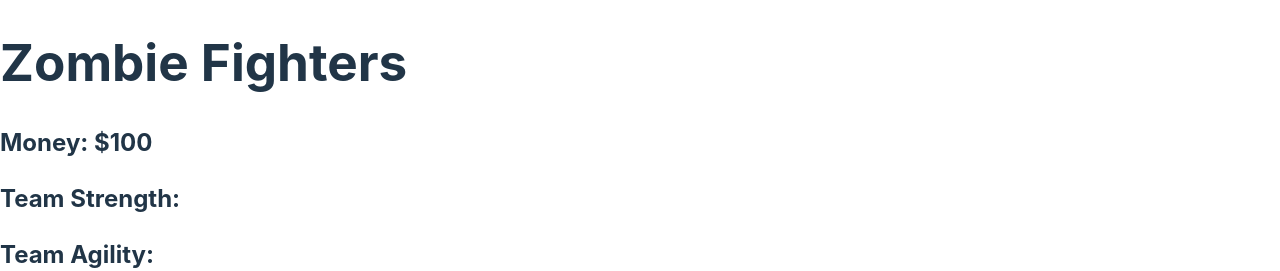
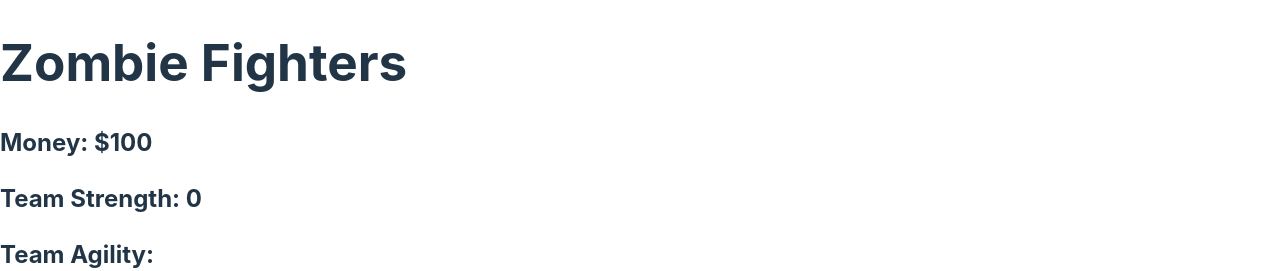
Before and after one commit to caojohnny91/react-state-management-lab, a React (Vite) app: page / in a window 1280 px wide. Shown: the top 271 px of the page. Built offline with nearby package versions, Linux system fonts and the light colour scheme.

Commit message:
added totalStrength variable and function to render total strength when member is added

```diff
--- a/src/App.jsx
+++ b/src/App.jsx
@@ -1,5 +1,5 @@
 // src/App.jsx
-import { useState } from "react";
+import { useEffect, useState } from "react";
 import FighterAttributes from "./components/FighterAttributes/FighterAttributes.jsx";
 import TeamMember from "./components/TeamMember.jsx";
 import "./App.css";
@@ -8,6 +8,8 @@ const App = () => {
   const [team, setTeam] = useState([]);
 
   const [money, setMoney] = useState(100);
+
+  const [totalStrength, setTotalStrength] = useState(0);
 
   const [zombieFighters, setZombieFighters] = useState([
     {
@@ -82,23 +84,36 @@ const App = () => {
     },
   ]);
 
+  const calculateTotalStrength = (team =>{
+    return team.reduce((total, fighter) => total + fighter.strength, 0)
+  })
+
   const handleAddFighter = (addFighter) => {
     if (money >= addFighter.price) {
       setTeam((team) => [...team, addFighter]);
       setMoney((money) => money - addFighter.price);
+      setTotalStrength(calculateTotalStrength(newTeam));
     } else {
       console.log("Not enough money");
     }
   };
 
+  useEffect(() => {
+    setTotalStrength(calculateTotalStrength(team));
+  }, [team]);
+
   return (
     <>
       <h1>Zombie Fighters</h1>
       <h2>Money: ${money}</h2>
-      <h2>Team Strength: </h2>
+      <h2>Team Strength: {totalStrength}</h2>
       <h2>Team Agility: </h2>
       <h2>Team</h2>
-        {team.length === 0 ? (<p>Pick some team members!</p>) : (<TeamMember team={team} />)}
+      {team.length === 0 ? (
+        <p>Pick some team members!</p>
+      ) : (
+        <TeamMember team={team} />
+      )}
 
       <h2>Fighters</h2>
       <ul>
```
